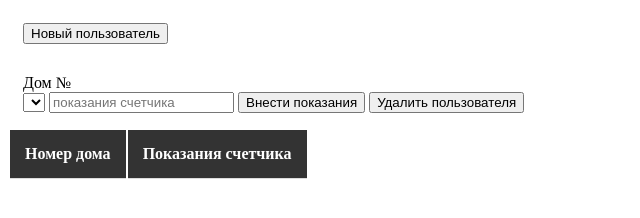
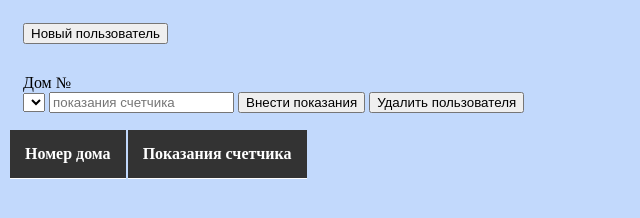
Before and after one commit to alexandermalofeev-ship-it/myProjects, a plain HTML site: page index.html in a window 1280 px wide. Shown: the whole page, without its empty margins (0-640 px from the left). Drawn offline with Linux system fonts and the light colour scheme.

Commit message:
Add files via upload

```diff
--- a/style.css
+++ b/style.css
@@ -1,11 +1,15 @@
+body{
+    background-color: lab(85.94% -2.56 -19.85);
+}
 .wrapper{
+    display: block;
     padding: 15px;
 }
 
 th,
 td {
   padding: 15px;
-  border-bottom: 1px solid #ddd;
+  border-bottom: 1px solid #fdfdfd;
 }
 
 th {
```
